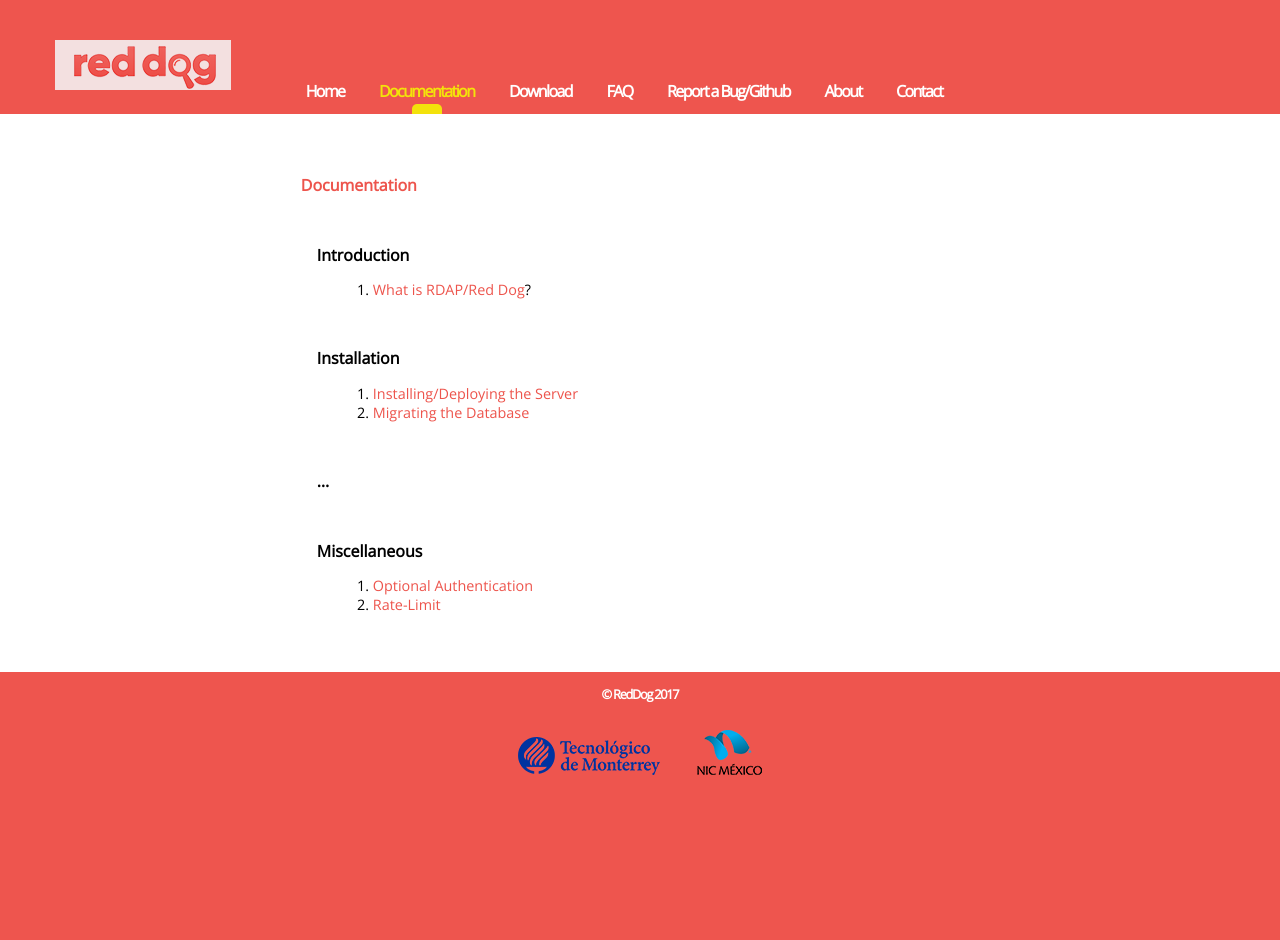
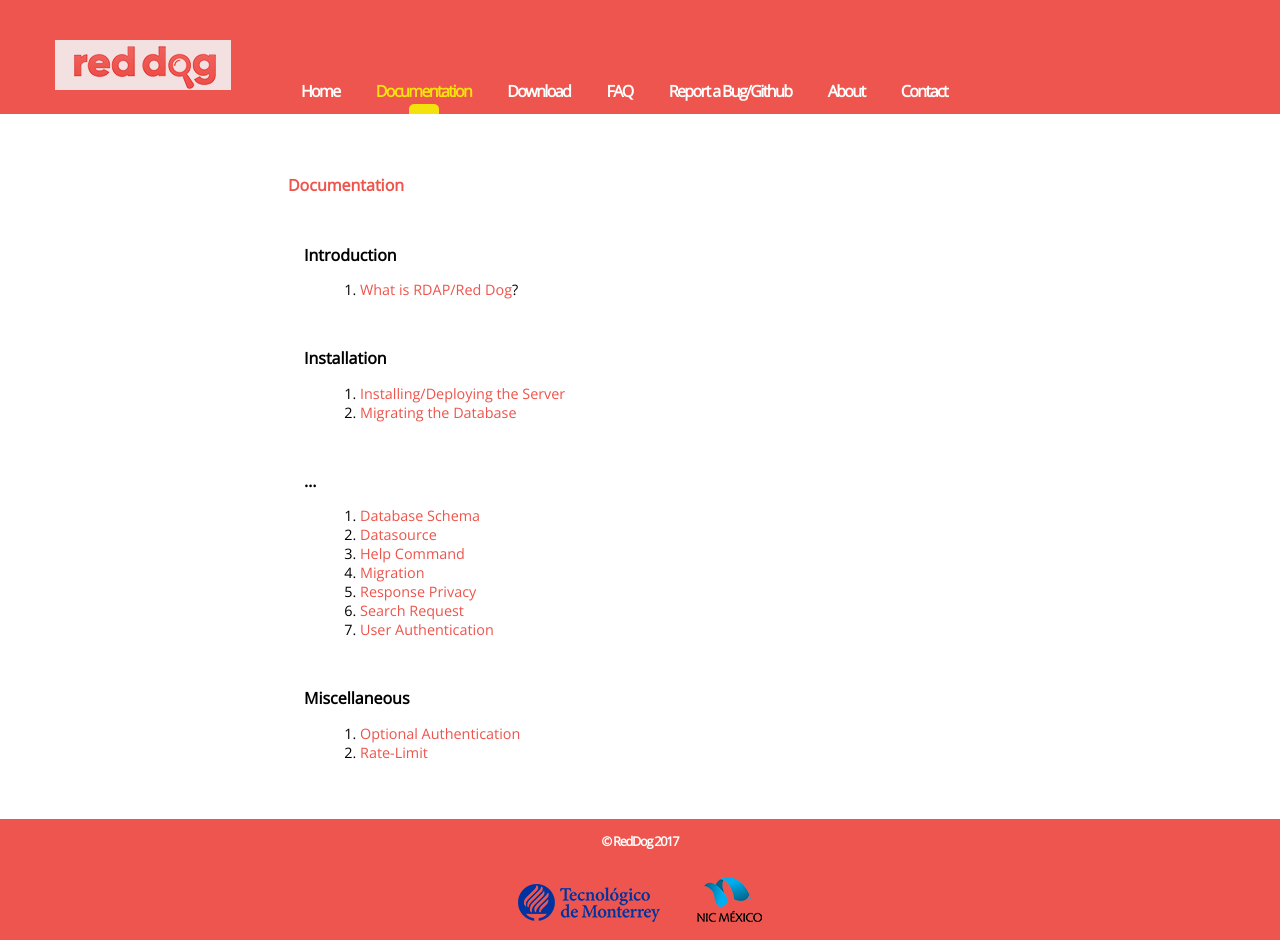
Before and after one commit to NICMx/rdap-server, a Jekyll site: the page built from documentation.md, in a window 1280 px wide. Built offline with Jekyll 4.4.1, drawn with Linux system fonts in a browser that asks for light colours; before the commit the page ends 900 px from its top, so only the background shows below that.

Commit message:
Hopefully fix some CSS
Turns out my colleagues are using another version of jekyll so it
was rendering differently for them.
I think this CSS should do the same for all of us.

```diff
--- /dev/null
+++ b/_includes/footer-logos
@@ -0,0 +1,2 @@
+<a href="http://www.itesm.mx"><img src="{{ site.baseurl }}/img/logo-tec.png" /></a>
+<a href="http://www.nicmexico.mx/"><img src="{{ site.baseurl }}/img/logo-nic.png" /></a>
--- a/_layouts/default.html
+++ b/_layouts/default.html
@@ -15,8 +15,7 @@
 		© RedDog 2017
 	</div>
 	<div id="logos">
-		<img src="{{ site.baseurl }}/img/logo-tec.png" />
-		<img src="{{ site.baseurl }}/img/logo-nic.png" />
+		{% include footer-logos %}
 	</div>
 
 </body>
--- a/_layouts/index.html
+++ b/_layouts/index.html
@@ -32,8 +32,7 @@
 		© RedDog 2017
 	</div>
 	<div id="logos">
-		<a href="http://www.itesm.mx"><img src="{{ site.baseurl }}/img/logo-tec.png" /></a>
-		<a href="http://www.nicmexico.mx/"><img src="{{ site.baseurl }}/img/logo-nic.png" /></a>
+		{% include footer-logos %}
 	</div>
 
 </body>
--- a/css/screen.css
+++ b/css/screen.css
@@ -6,17 +6,13 @@
 	font-family: 'Open Sans', sans-serif;
 }
 
-body div {
-	margin: 0;
+body > div {
 	padding-left: 25%;
 	padding-right: 25%;
 }
 
 #top-menu {
-	font-weight: bold;
 	text-align: center;
-	letter-spacing: -0.1em;
-	color: #ffffff;
 	padding: 5em 0 0 0; /* top | right | bottom | left */
 }
 
@@ -29,6 +25,8 @@
 
 /* Containers of the top menu links */
 #top-menu span {
+	font-weight: bold;
+	letter-spacing: -0.1em;
 	display: inline-table;
 	margin-right: 2em;
 	/* TODO warning: Pixel units here. Will this scale well? */
@@ -46,21 +44,6 @@
 	color: #f3e30a;
 }
 
-/* top menu section indicator (the yellow square) */
-.current-section-indicator {
-	width: 30px;
-	height: 10px;
-	background-color: #f3e20c;
-}
-
-#header {
-	text-align: left;
-	color: #2f2f2f;
-	background-color: #ffffff;
-	padding-top: 4em;
-	padding-bottom: 2em;
-}
-
 .content {
 	font-size: 0.9em;
 	text-align: left;
@@ -68,12 +51,6 @@
 	background-color: #ffffff;
 	padding-top: 2.5em;
 	padding-bottom: 3em;
-
-	/* Target pixels: */
-	/* |------------------ 1350 ------------------| */
-	/* |----350---|-----------------|-----275-----| */
-	padding-left: 26%;
-	padding-right: 20%;
 }
 
 .content h1 {
@@ -94,6 +71,20 @@
 .content a {
 	color: #ed544c;
 	text-decoration: none;
+}
+
+.content pre code {
+	display: block;
+	overflow: auto;
+	padding: 0.5em 3em;
+}
+
+.content code {
+	background-color: #e0e0e0;
+}
+
+.content .continue-reading {
+	text-align: right;
 }
 
 #news {
@@ -128,6 +119,7 @@
 }
 
 #copyright {
+	color: #ffffff;
 	font-weight: bold;
 	font-size: 0.8em;
 	letter-spacing: -0.1em;
@@ -135,7 +127,6 @@
 
 #copyright, #logos {
 	text-align: center;
-	color: #ffffff;
 	padding-top: 10pt;
 	padding-bottom: 10pt;
 }
@@ -144,18 +135,3 @@
 	margin-left: 1em;
 	margin-right: 1em;
 }
-
-pre code {
-	/* font-size: 13px; */
-	display: block;
-	overflow: auto;
-	padding: 0.5em 3em;
-}
-
-code {
-	background-color: #e0e0e0;
-}
-
-.continue-reading {
-	text-align: right;
-}
--- a/documentation.md
+++ b/documentation.md
@@ -15,6 +15,14 @@
 
 ## ...
 
+1. [Database Schema](database-schema.html)
+2. [Datasource](datasource.html)
+3. [Help Command](help-command.html)
+4. [Migration](migration.html)
+5. [Response Privacy](response-privacy.html)
+6. [Search Request](search-request.html)
+7. [User Authentication](user-authentication.html)
+
 ## Miscellaneous
 
 1. [Optional Authentication](optional-authentication.html)
```
